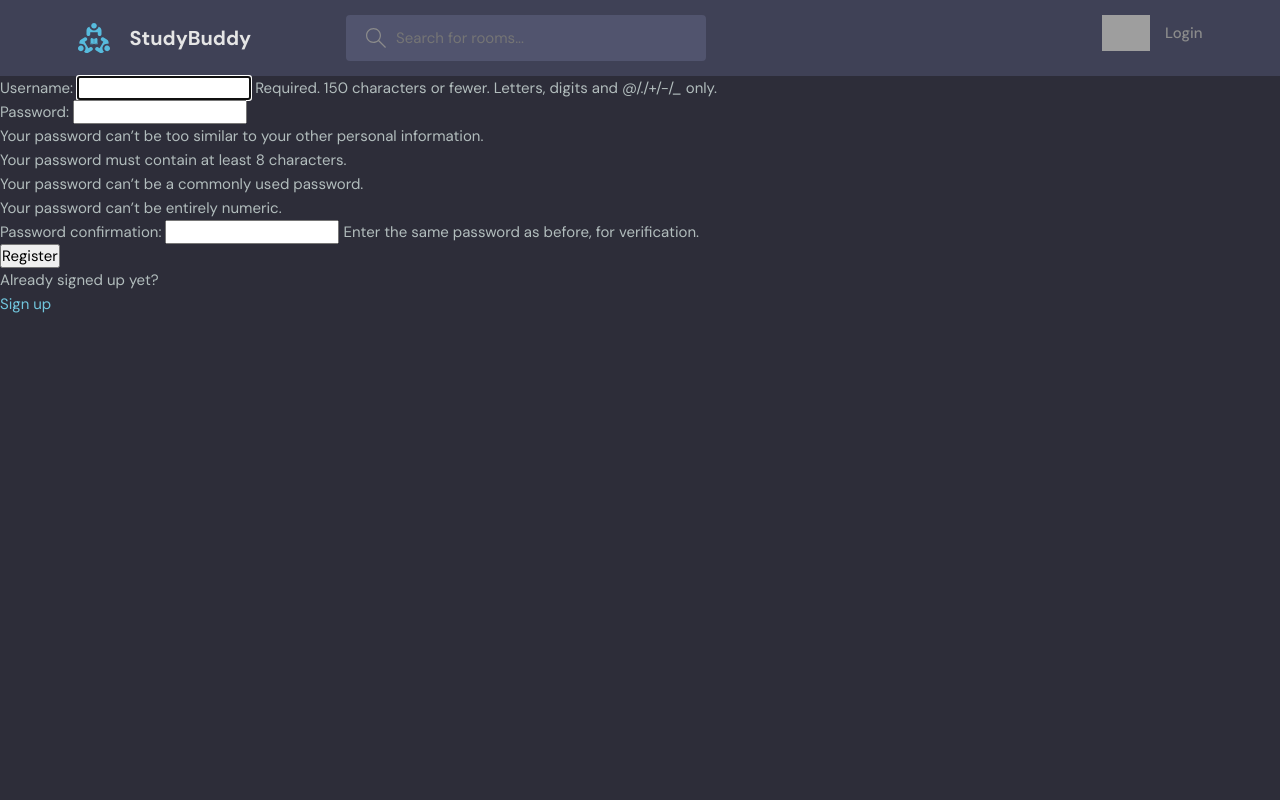
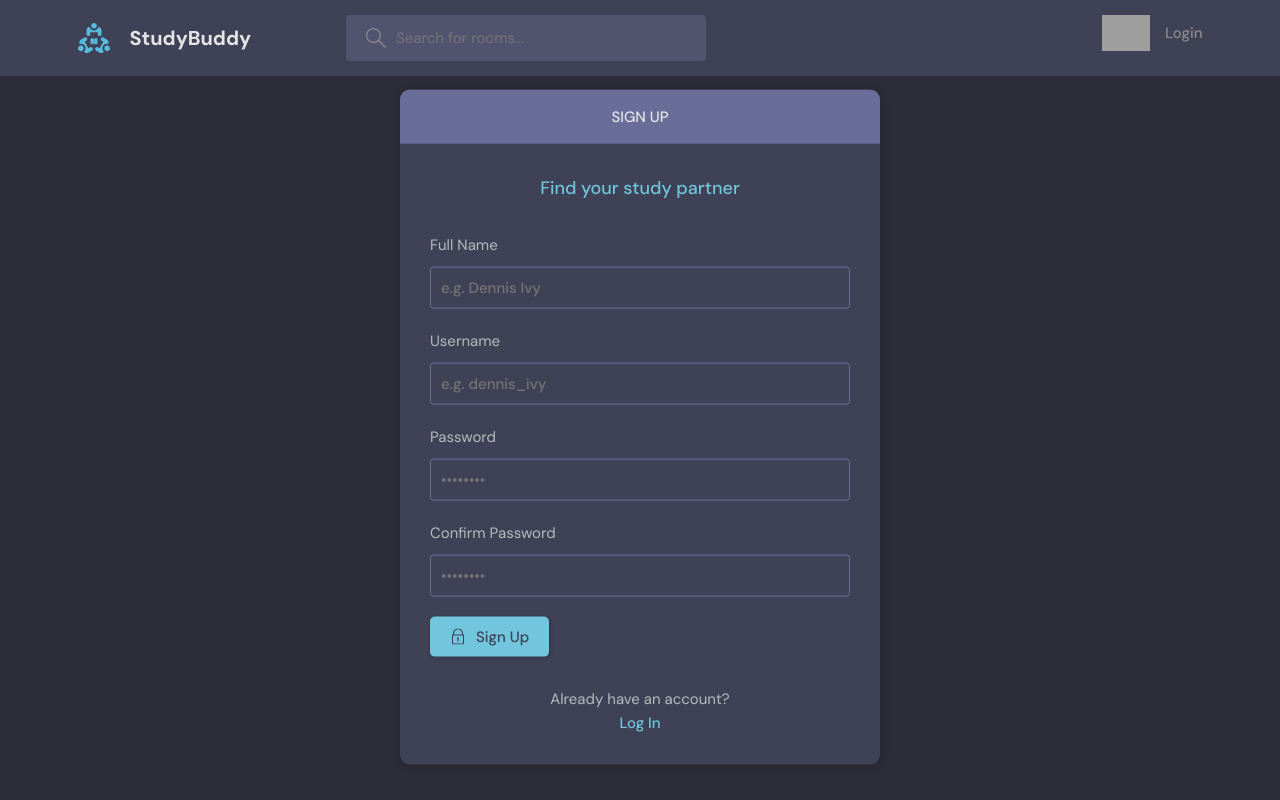
Before and after one commit to mikoslaf/First-Django-project, a Django app: page /register/ in a window 1280 px wide. Run offline with Django 4.2, Linux system fonts and the light colour scheme; grey boxes are pictures that could not be loaded.

Commit message:
changed html, css in profile and login panel

```diff
--- a/storefront/templates/login_register.html
+++ b/storefront/templates/login_register.html
@@ -2,33 +2,130 @@
 
 {% block content %}
 
-{%  if page == 'login' %}
-    <div>
-        <form  method="POST" action="">
-            {% csrf_token %}
-            <label>Username:</label>
-            <input type="text" name="username" placeholder="Enter Username">
+<main class="auth layout">
+  <div class="container">
+    {%  if page == 'login' %}
+    <div class="layout__box">
+      <div class="layout__boxHeader">
+        <div class="layout__boxTitle">
+          <h3>Login</h3>
+        </div>
+      </div>
+      <div class="layout__body">
+        <h2 class="auth__tagline">Find your study partner</h2>
 
-            <label>Password:</label>
-            <input type="password" name="password" placeholder="Enter Password">
+        <form class="form" method="POST" action="">
+          {% csrf_token %}
+          <div class="form__group form__group">
+            <label for="room_name">Username</label>
+            <input id="username" name="username" type="text" placeholder="e.g. dennis_ivy" />
+          </div>
+          <div class="form__group">
+            <label for="password">Password</label>
+            <input
+              id="password"
+              name="password"
+              type="password"
+              placeholder="&bull;&bull;&bull;&bull;&bull;&bull;&bull;&bull;"
+            />
+          </div>
 
-            <input type="submit" value="Login"/>
+          <button class="btn btn--main" type="submit">
+            <svg
+              version="1.1"
+              xmlns="http://www.w3.org/2000/svg"
+              width="32"
+              height="32"
+              viewBox="0 0 32 32"
+            >
+              <title>lock</title>
+              <path
+                d="M27 12h-1v-2c0-5.514-4.486-10-10-10s-10 4.486-10 10v2h-1c-0.553 0-1 0.447-1 1v18c0 0.553 0.447 1 1 1h22c0.553 0 1-0.447 1-1v-18c0-0.553-0.447-1-1-1zM8 10c0-4.411 3.589-8 8-8s8 3.589 8 8v2h-16v-2zM26 30h-20v-16h20v16z"
+              ></path>
+              <path
+                d="M15 21.694v4.306h2v-4.306c0.587-0.348 1-0.961 1-1.694 0-1.105-0.895-2-2-2s-2 0.895-2 2c0 0.732 0.413 1.345 1 1.694z"
+              ></path>
+            </svg>
+
+            Login
+          </button>
         </form>
 
-        <p>Havent signed up yet?</p>
-        <a href="{% url 'register' %}">Sign up</a>
+        <div class="auth__action">
+          <p>Haven't signed up yet?</p>
+          <a href="{% url 'register' %}" class="btn btn--link">Sign Up</a>
+        </div>
+      </div>
     </div>
-{% else %}
-    <div>
-        <form  method="POST" action="">
-            {% csrf_token %}
-            {{form.as_p}}
-            <input type="submit" value="Register"/>
+    {% else %}
+    <div class="layout__box">
+      <div class="layout__boxHeader">
+        <div class="layout__boxTitle">
+          <h3>Sign up</h3>
+        </div>
+      </div>
+      <div class="layout__body">
+        <h2 class="auth__tagline">Find your study partner</h2>
+
+        <form class="form" method="POST" action="">
+          {% csrf_token %}
+          <div class="form__group form__group">
+            <label for="fullname">Full Name</label>
+            <input id="fullname" name="fullname" type="text" placeholder="e.g. Dennis Ivy" />
+          </div>
+          <div class="form__group form__group">
+            <label for="room_name">Username</label>
+            <input id="username" name="username" type="text" placeholder="e.g. dennis_ivy" />
+          </div>
+          <div class="form__group">
+            <label for="password">Password</label>
+            <input
+              id="password"
+              name="password"
+              type="password"
+              placeholder="&bull;&bull;&bull;&bull;&bull;&bull;&bull;&bull;"
+            />
+          </div>
+
+          <div class="form__group">
+            <label for="confirm_password">Confirm Password</label>
+            <input
+              id="confirm_password"
+              name="confirm_password"
+              type="password"
+              placeholder="&bull;&bull;&bull;&bull;&bull;&bull;&bull;&bull;"
+            />
+          </div>
+
+          <button class="btn btn--main" type="submit">
+            <svg
+              version="1.1"
+              xmlns="http://www.w3.org/2000/svg"
+              width="32"
+              height="32"
+              viewBox="0 0 32 32"
+            >
+              <title>lock</title>
+              <path
+                d="M27 12h-1v-2c0-5.514-4.486-10-10-10s-10 4.486-10 10v2h-1c-0.553 0-1 0.447-1 1v18c0 0.553 0.447 1 1 1h22c0.553 0 1-0.447 1-1v-18c0-0.553-0.447-1-1-1zM8 10c0-4.411 3.589-8 8-8s8 3.589 8 8v2h-16v-2zM26 30h-20v-16h20v16z"
+              ></path>
+              <path
+                d="M15 21.694v4.306h2v-4.306c0.587-0.348 1-0.961 1-1.694 0-1.105-0.895-2-2-2s-2 0.895-2 2c0 0.732 0.413 1.345 1 1.694z"
+              ></path>
+            </svg>
+
+            Sign Up
+          </button>
         </form>
 
-        <p>Already signed up yet?</p>
-        <a href="{% url 'login' %}">Sign up</a>
+        <div class="auth__action">
+          <p>Already have an account?</p>
+          <a href="{% url 'login' %}" class="btn btn--link">Log In</a>
+        </div>
+      </div>
     </div>
-{% endif %}
+    {% endif %}
+  </div>
+</main>
 
 {% endblock content %}
```
Also changed, not shown: storefront/templates/login_register_old.html (added, +34 -0 lines), storefront/templates/profile.html (+13 -12 lines), storefront/templates/profile_old.html (added, +20 -0 lines), storefront/db.sqlite3.
